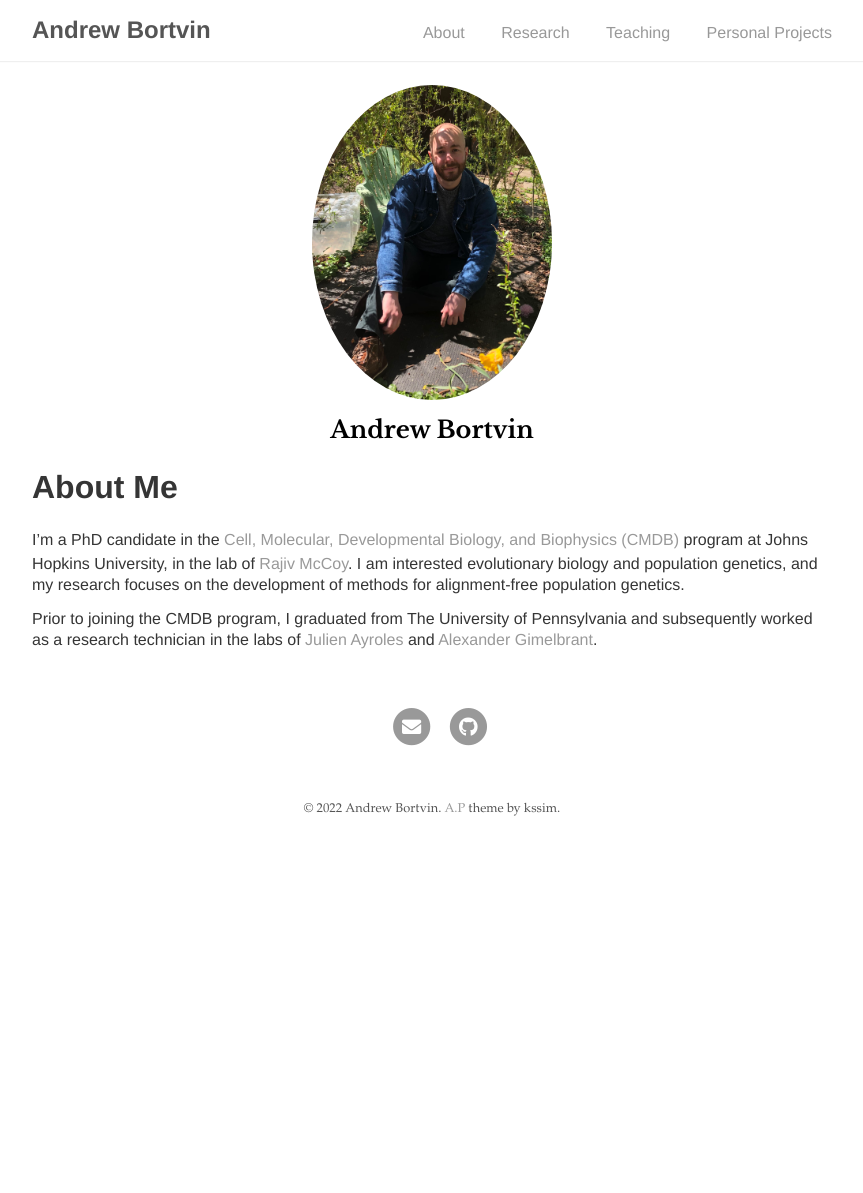
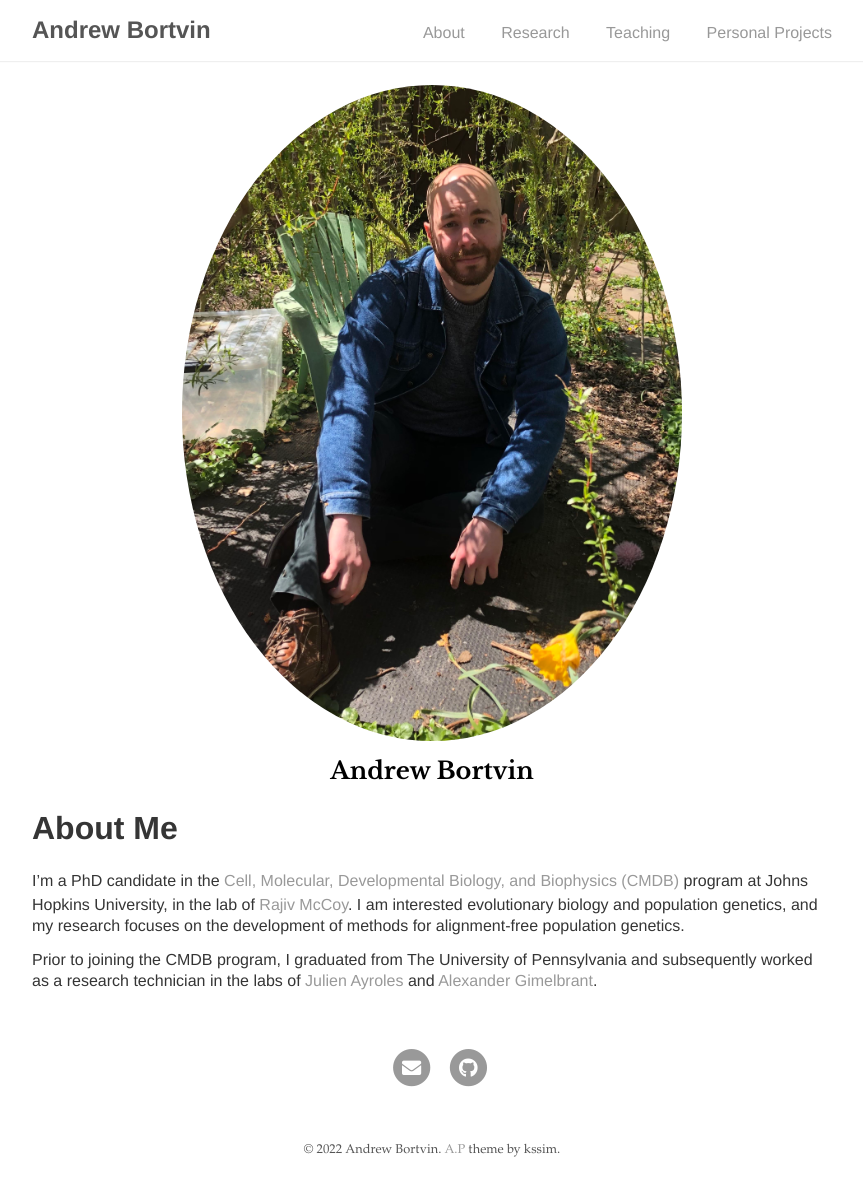
Before and after one commit to andrew-bortvin/andrew-bortvin.github.io, a Jekyll site: the page built from index.md, in a window 1280 px wide. Shown: the whole page, without its empty margins (208-1071 px from the left). Built offline with Jekyll 4.4.1, drawn with Linux system fonts in a browser that asks for light colours; our own code applies the rules of GitHub Pages for plain Markdown files; before the commit the page ends 900 px from its top, so only the background shows below that.

Commit message:
Update _home.scss

```diff
--- a/_sass/layouts/_home.scss
+++ b/_sass/layouts/_home.scss
@@ -5,7 +5,7 @@
 
     .selfie {
       display: block;
-      width: 240px;
+      width: 500px;
       margin: 0 auto;
       border-radius: 100%;
     }
```
